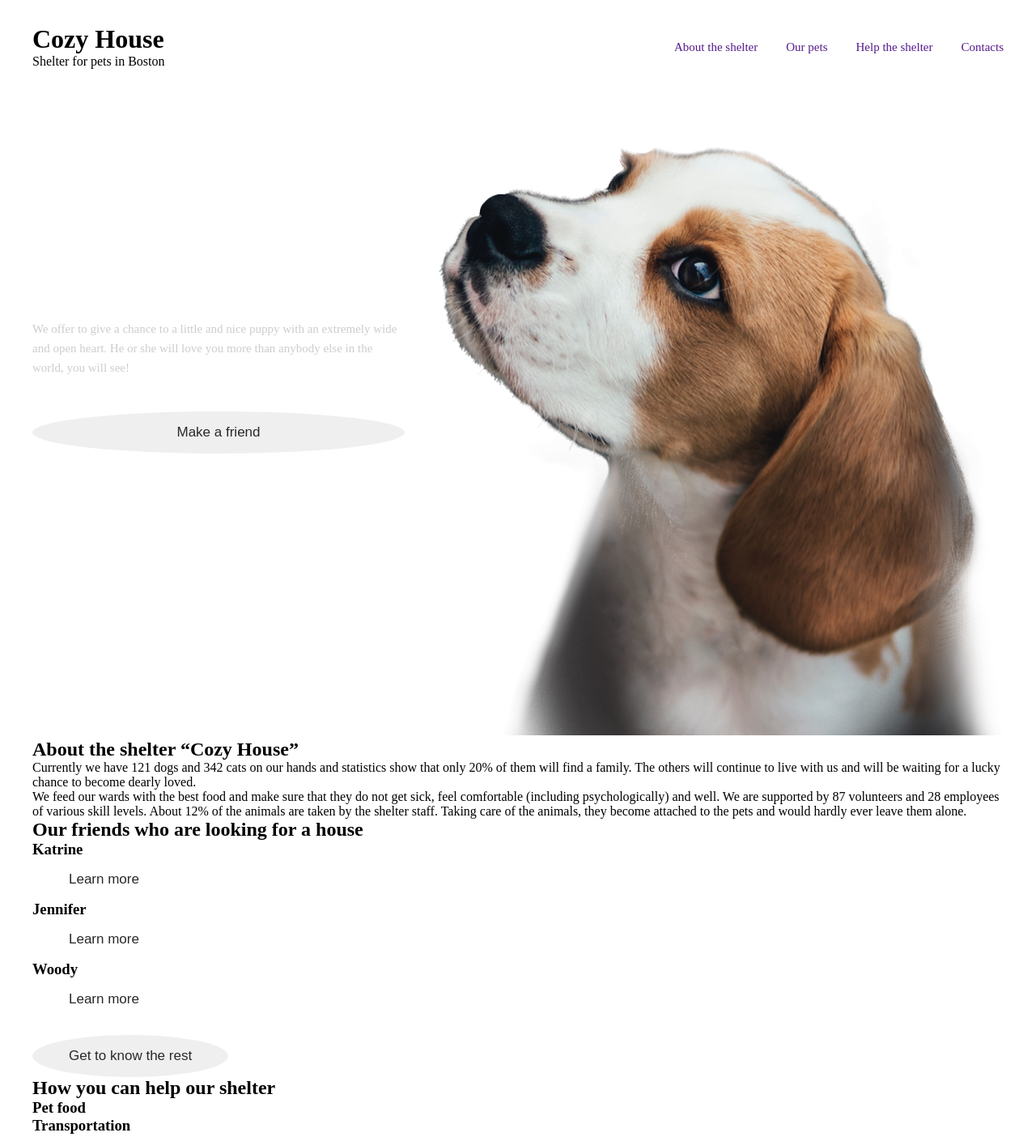
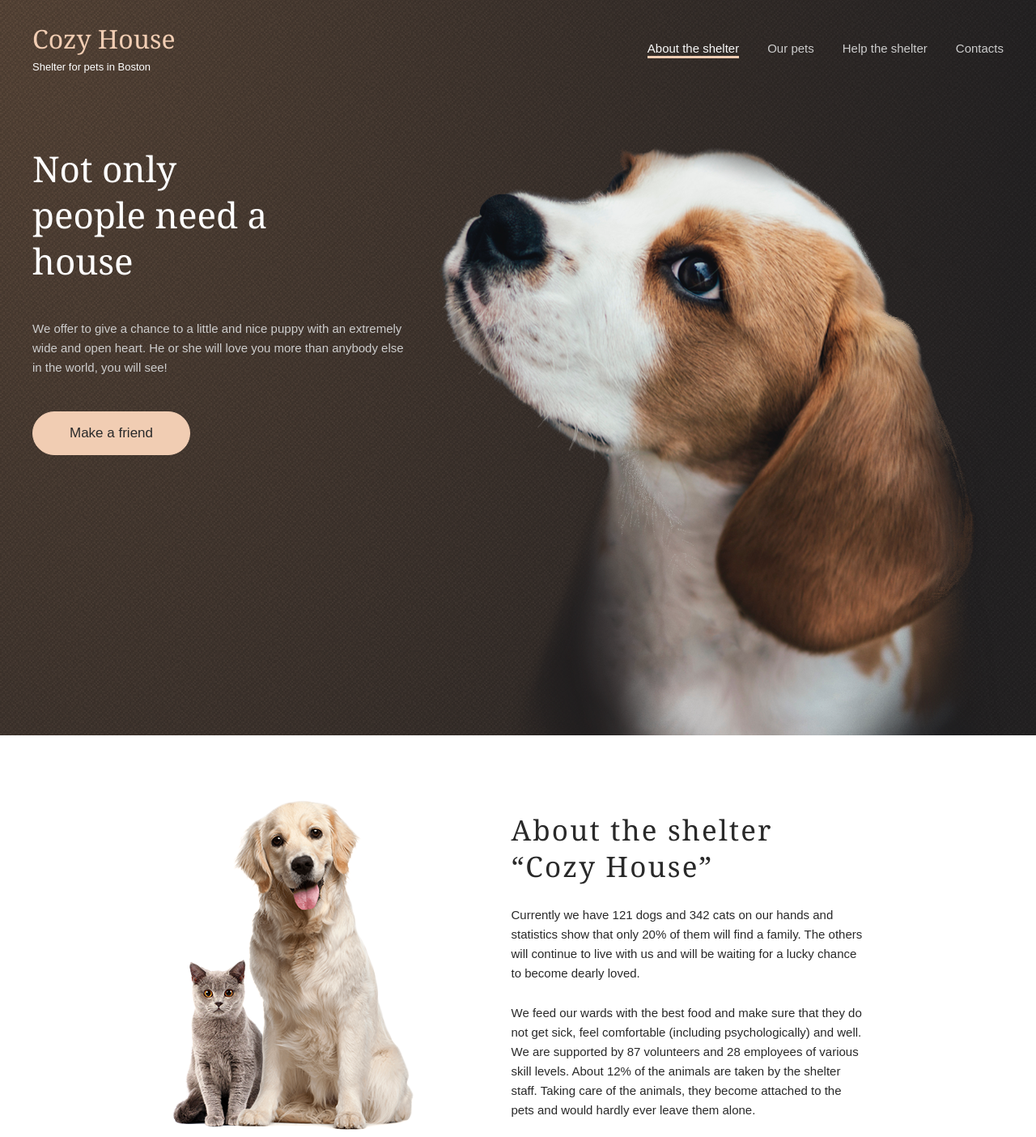
Before and after one commit to NataliItaly/shelter, a website: page index.html in a window 1280 px wide. Shown: the top 1404 px of the page at 81% size. Drawn offline with Linux system fonts and the light colour scheme.

Commit message:
feat: add basic styles for home page

```diff
--- a/index.html
+++ b/index.html
@@ -1,9 +1,9 @@
-<!DOCTYPE html>
+<!doctype html>
 <html lang="en">
   <head>
-  <meta charset="UTF-8">
-  <meta name="viewport" content="width=device-width, initial-scale=1.0">
-  <link rel="stylesheet" href="css/style.css">
+    <meta charset="UTF-8" />
+    <meta name="viewport" content="width=device-width, initial-scale=1.0" />
+    <link rel="stylesheet" href="css/style.css" />
     <title>Shelter</title>
   </head>
   <body>
@@ -15,56 +15,104 @@
         </div>
         <nav class="header__nav">
           <ul class="header__menu">
-          <li class="header__menu-item"><a href="" class="header__menu-link header__menu-link_active">About the shelter</a></li>
-          <li class="header__menu-item"><a href="" class="header__menu-link">Our pets</a></li>
-          <li class="header__menu-item"><a href="" class="header__menu-link">Help the shelter</a></li>
-          <li class="header__menu-item"><a href="" class="header__menu-link">Contacts</a></li>
+            <li class="header__menu-item">
+              <a href="" class="header__menu-link header__menu-link_active">
+                About the shelter
+              </a>
+            </li>
+            <li class="header__menu-item">
+              <a href="" class="header__menu-link">Our pets</a>
+            </li>
+            <li class="header__menu-item">
+              <a href="" class="header__menu-link">Help the shelter</a>
+            </li>
+            <li class="header__menu-item">
+              <a href="" class="header__menu-link">Contacts</a>
+            </li>
           </ul>
         </nav>
       </div>
     </header>
     <main class="main">
-    <section class="section hero">
+      <section class="hero">
         <div class="container hero__container">
           <div class="hero__content">
-          <h2 class="section__title hero__title">Not only people need a house</h2>
-          <div class="hero__text">We offer to give a chance to a little and nice puppy with an extremely wide and open heart. He or she will love you more than anybody else in the world, you will see!</div>
+            <h2 class="hero__title">Not only people need a house</h2>
+            <div class="hero__text">
+              We offer to give a chance to a little and nice puppy with an
+              extremely wide and open heart. He or she will love you more than
+              anybody else in the world, you will see!
+            </div>
             <button class="btn btn_primary hero__btn">Make a friend</button>
           </div>
           <div class="hero__img">
-          <img src="./assets/images/start-screen-puppy.png" alt="Puppy with brown ear looking up">
+            <img
+              src="./assets/images/start-screen-puppy.png"
+              alt="Puppy with brown ear looking up"
+            />
           </div>
         </div>
       </section>
       <section class="section about">
-      <div class="container">
-        <h2 class="section__title about__title">About the shelter “Cozy House”</h2>
+        <div class="container about__container">
+          <img
+            src="./assets/images/about-pets.png"
+            alt="A cat and dog sitting together"
+          />
+          <div class="about__content">
+            <h2 class="section__title about__title">
+              About the shelter “Cozy House”
+            </h2>
             <div class="about__text">
-          <p>Currently we have 121 dogs and 342 cats on our hands and statistics show that only 20% of them will find a family. The others will continue to live with us and will be waiting for a lucky chance to become dearly loved.</p>
-          <p>We feed our wards with the best food and make sure that they do not get sick, feel comfortable (including psychologically) and well. We are supported by 87 volunteers and 28 employees of various skill levels. About 12% of the animals are taken by the shelter staff. Taking care of the animals, they become attached to the pets and would hardly ever leave them alone.</p>
+              <p>
+                Currently we have 121 dogs and 342 cats on our hands and
+                statistics show that only 20% of them will find a family. The
+                others will continue to live with us and will be waiting for a
+                lucky chance to become dearly loved.
+              </p>
+              <p>
+                We feed our wards with the best food and make sure that they do
+                not get sick, feel comfortable (including psychologically) and
+                well. We are supported by 87 volunteers and 28 employees of
+                various skill levels. About 12% of the animals are taken by the
+                shelter staff. Taking care of the animals, they become attached
+                to the pets and would hardly ever leave them alone.
+              </p>
+            </div>
           </div>
         </div>
       </section>
       <section class="section friends">
         <div class="container">
-        <h2 class="section__title">Our friends who are looking for a house</h2>
+          <h2 class="section__title friends__title">
+            Our friends who
+            <br />
+            are looking for a house
+          </h2>
           <div class="friend__slider">
             <ul class="friends__list">
               <li class="friends__item">
                 <h3 class="friends__title">Katrine</h3>
-              <button class="btn btn_secondary friends__btn">Learn more</button>
+                <button class="btn btn_secondary friends__btn">
+                  Learn more
+                </button>
               </li>
               <li class="friends__item">
                 <h3 class="friends__title">Jennifer</h3>
-              <button class="btn btn_secondary friends__btn">Learn more</button>
+                <button class="btn btn_secondary friends__btn">
+                  Learn more
+                </button>
               </li>
               <li class="friends__item">
                 <h3 class="friends__title">Woody</h3>
-              <button class="btn btn_secondary friends__btn">Learn more</button>
+                <button class="btn btn_secondary friends__btn">
+                  Learn more
+                </button>
               </li>
             </ul>
             <div class="friend__slider-buttons">
-            <button class="friends__slider-btn"></button><button class="friends__slider-btn"></button>
+              <button class="friends__slider-btn"></button>
+              <button class="friends__slider-btn"></button>
             </div>
           </div>
           <button class="btn friends__btn">Get to know the rest</button>
@@ -107,9 +155,16 @@
       <section class="section donation">
         <div class="container">
           <h2 class="section__title">You can also make a donation</h2>
-        <p class="donation__subtitle">Name of the bank / Type of bank account</p>
+          <p class="donation__subtitle">
+            Name of the bank / Type of bank account
+          </p>
           <div class="donation__card">8380 2880 8028 8791 7435</div>
-        <div class="donation__info">Legal information and lorem ipsum dolor sit amet, consectetur adipiscing elit. Maecenas a ipsum at libero sagittis dignissim sed ac diam. Praesent ultrices maximus tortor et vulputate. Interdum et malesuada fames ac ante ipsum primis in faucibus.</div>
+          <div class="donation__info">
+            Legal information and lorem ipsum dolor sit amet, consectetur
+            adipiscing elit. Maecenas a ipsum at libero sagittis dignissim sed
+            ac diam. Praesent ultrices maximus tortor et vulputate. Interdum et
+            malesuada fames ac ante ipsum primis in faucibus.
+          </div>
         </div>
       </section>
     </main>
@@ -118,19 +173,32 @@
         <div class="footer__contacts">
           <h2 class="footer__title">For questions and suggestions</h2>
           <ul class="footer__contacts-list">
-          <li class="footer__contacts-item"><a href="" class="footer__contacts-link">email@shelter.com</a></li>
-          <li class="footer__contacts-item"><a href="" class="footer__contacts-link">+13 674 567 75 54</a></li>
+            <li class="footer__contacts-item">
+              <a href="" class="footer__contacts-link">email@shelter.com</a>
+            </li>
+            <li class="footer__contacts-item">
+              <a href="" class="footer__contacts-link">+13 674 567 75 54</a>
+            </li>
           </ul>
         </div>
         <div class="footer__location">
           <h2 class="footer__title">For questions and suggestions</h2>
           <ul class="footer__location-list">
-          <li class="footer__location-item"><a href="" class="footer__contacts-link">1 Central Street, Boston (entrance from the store)</a></li>
-          <li class="footer__location-item"><a href="" class="footer__contacts-link">18 South Park, London </a></li>
+            <li class="footer__location-item">
+              <a href="" class="footer__contacts-link">
+                1 Central Street, Boston (entrance from the store)
+              </a>
+            </li>
+            <li class="footer__location-item">
+              <a href="" class="footer__contacts-link">18 South Park, London</a>
+            </li>
           </ul>
         </div>
         <div class="footer__img">
-        <img src="./assets/images/footer-puppy.png" alt="Gold puppy with a rised paw">
+          <img
+            src="./assets/images/footer-puppy.png"
+            alt="Gold puppy with a rised paw"
+          />
         </div>
       </div>
     </footer>
--- /dev/null
+++ b/scss/_about.scss
@@ -0,0 +1,26 @@
+@use './variables' as var;
+@use './mixin' as mix;
+
+.about {
+  color: var.$text-color-primary;
+
+  &__title {
+    margin-bottom: 25px;
+  }
+
+  &__container {
+    display: flex;
+    justify-content: center;
+    align-items: center;
+    gap: 120px;
+  }
+
+  &__content {
+    max-width: 437px;
+    @include mix.basic-text;
+
+    & p:not(:last-child) {
+      margin-bottom: 25px;
+    }
+  }
+}
--- a/scss/_base.scss
+++ b/scss/_base.scss
@@ -13,7 +13,16 @@ html {
 }
 
 body {
+  font-family: var.$primary-font-family;
+  font-weight: 400;
+  font-style: normal;
+}
 
+h1,
+h2,
+h3,
+h4 {
+  font-weight: 400;
 }
 
 .container {
--- a/scss/_btn.scss
+++ b/scss/_btn.scss
@@ -1,19 +1,26 @@
 @use 'variables' as var;
 
 .btn {
+  display: block;
+  width: fit-content;
   color: #292929;
   font-size: 17px;
   line-height: 1.3;
   padding: 15px 45px;
-  border-radius: 50%;
-  border: 1px solid var$primary-color;
+  border-radius: 100px;
+  border: 1px solid var.$primary-color;
+  transition: all 0.3s;
   cursor: pointer;
 
   &_primary {
-    background: var$primary-color;
+    background: var.$primary-color;
   }
 
   &_secondary {
     background: #fff;
   }
+
+  &:hover {
+    background: var.$primary-light-color;
+  }
 }
--- /dev/null
+++ b/scss/_friends.scss
@@ -0,0 +1,9 @@
+@use './variables' as var;
+
+.friends {
+  background: var.$light-bg-color;
+  &__title {
+    text-align: center;
+    margin: 0 auto 60px;
+  }
+}
--- a/scss/_header.scss
+++ b/scss/_header.scss
@@ -30,7 +30,8 @@
   }
 
   &__menu-link {
-    color: var$text-color-secondary;
+    display: block;
+    color: var.$text-color-secondary;
     font-size: 15px;
     line-height: 1.6;
     position: relative;
@@ -42,12 +43,12 @@
       bottom: 0;
       width: 0;
       height: 3px;
-      background: var$primary-color;
+      background: var.$primary-color;
       transition: all 0.4s;
     }
 
     &_active {
-      color: var$text-color-active;
+      color: var.$text-color-active;
 
       &::after {
         width: 100%;
--- a/scss/_hero.scss
+++ b/scss/_hero.scss
@@ -2,6 +2,10 @@
 
 .hero {
   padding-top: 180px;
+  background:
+    center / 120px url('../assets/images/bg-noise.png'),
+    radial-gradient(100% 215.42% at 0% 0%, #5b483a 0%, #262425 100%),
+    #211f20;
 
   &__container {
     display: flex;
@@ -17,15 +21,21 @@
   &__title {
     max-width: 310px;
     color: #fff;
-    font-family: Georgia, 'Times New Roman', Times, serif;
+    font-family: var.$title-font-family;
     font-size: 44px;
     line-height: 1.3;
   }
 
   &__text {
     max-width: 460px;
-    color: #CDCDCD;
+    color: #cdcdcd;
     font-size: 15px;
     line-height: 1.6;
   }
+
+  &__img {
+    img {
+      display: block;
+    }
+  }
 }
--- a/scss/_logo.scss
+++ b/scss/_logo.scss
@@ -2,7 +2,8 @@
 
 .logo {
   &__title {
-    color: var$primary-color;
+    font-family: var.$title-font-family;
+    color: var.$primary-color;
     font-size: 32px;
     line-height: 1.1;
     margin-bottom: 10px;
--- /dev/null
+++ b/scss/_mixin.scss
@@ -0,0 +1,7 @@
+@use './variables' as var;
+
+@mixin basic-text {
+  font-family: var.$primary-font-family;
+  font-size: 15px;
+  line-height: 160%;
+}
--- /dev/null
+++ b/scss/_section.scss
@@ -0,0 +1,14 @@
+@use 'variables' as var;
+
+.section {
+  padding: 80px 0 100px;
+
+  &__title {
+    max-width: 400px;
+    font-family: var.$title-font-family;
+    font-size: 35px;
+    line-height: 130%;
+    letter-spacing: 0.06em;
+    color: var.$text-color-primary;
+  }
+}
--- a/scss/_variables.scss
+++ b/scss/_variables.scss
@@ -1,5 +1,9 @@
 $text-color-primary: #292929;
-$text-color-secondary: #CDCDCD;
-$text-color-active: #FAFAFA;
-$primary-color: #F1CDB3;
-$primary-light-color: #FDDCC4;
+$text-color-secondary: #cdcdcd;
+$text-color-active: #fafafa;
+$primary-color: #f1cdb3;
+$primary-light-color: #fddcc4;
+$light-bg-color: #f6f6f6;
+
+$primary-font-family: Arial, Helvetica, sans-serif;
+$title-font-family: Georgia, 'Times New Roman', Times, serif;
--- a/scss/style.scss
+++ b/scss/style.scss
@@ -3,3 +3,7 @@
 @import './btn';
 @import './header';
 @import './hero';
+@import './logo';
+@import './section';
+@import './about';
+@import './friends';
```
Also changed, not shown: assets/images/bg-noise.png (added), css/style.css, 1 other file. Lines whose indentation alone changed are shown as unchanged.
